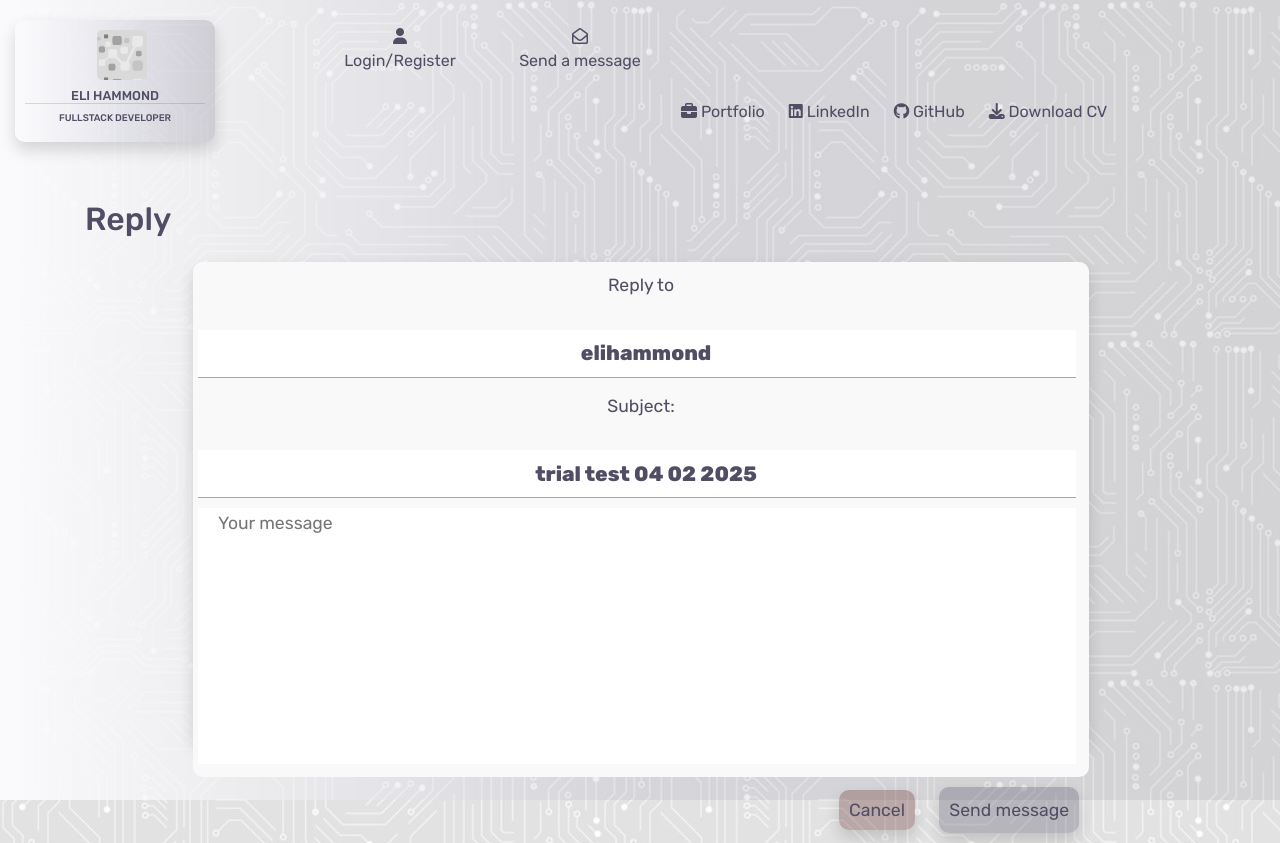
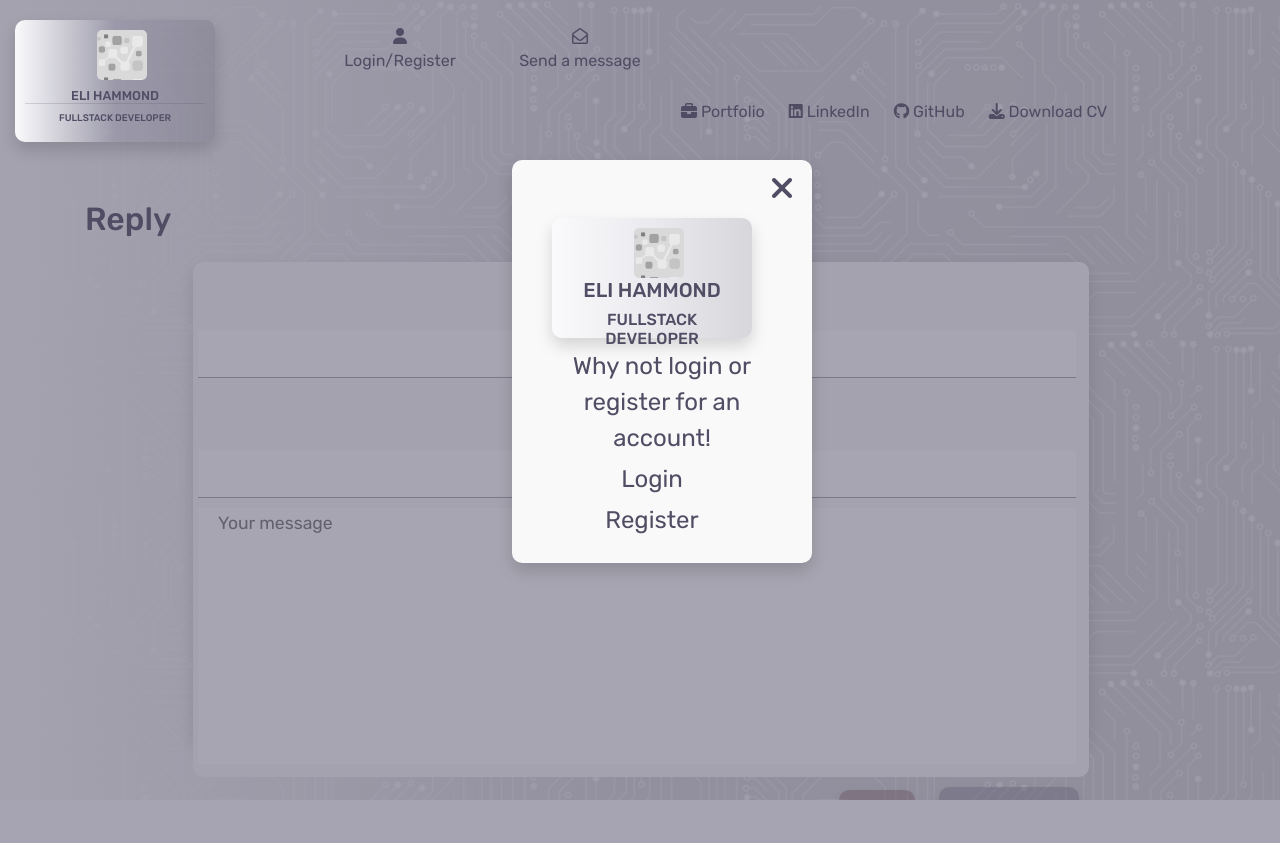
Before and after one commit to e-h-dev/e_hammond, a Django app: page /contacts/reply_message/15 in a window 1280 px wide. After the commit the page ends 800 px from the top, so only its background shows below. Run offline with Django 3.2, Linux system fonts and the light colour scheme; data comes from the database, SQL or seed files in the repository; some libraries are stand-ins or nearby versions.

Commit message:
Create onload login message

```diff
--- a/static/css/base.css
+++ b/static/css/base.css
@@ -11,6 +11,66 @@ header{
     height:200px;
 }
 
+#load-login-message{
+  display:none;
+  background-color: rgba(80, 77, 100, 0.5);
+  position: fixed;
+  z-index: 3;
+  width:100%;
+  height:100%;
+  display: none;
+}
+
+.close-message{
+  color: var(--text-color);
+  position: relative;
+  left:120px;
+  top:-15px;
+  font-family: var(--main-font);
+  font-size: 2rem;
+  font-weight: 600;
+  cursor: pointer;
+}
+
+.mini-logo{
+  position: relative;
+  left:20px;
+  height: 120px;
+  width: 200px;
+  border-radius: 10px;
+  position: relative;
+  top: -10px;
+  z-index: 9999999999;
+  font-family: var(--main-font);
+  color: rgb(80, 77, 100);
+  padding: 10px;
+  text-transform: uppercase;
+  background-image: linear-gradient(to right, #fafafc, rgba(103, 102, 146, 0.1), rgba(80, 77, 100, 0.2));
+}
+
+.login-on-load{
+  background-color: #f9f9f9;
+  width:300px;
+  position: relative;
+  color: var(--text-color);
+  font-family: var(--main-font);
+  text-align: center;
+  font-size: 1.5rem;
+  z-index: 4;
+  left:40%;
+  top:20%;
+  border-radius: 10px;
+  padding:20px;
+}
+
+.load-btn{
+  width:150px;
+  margin:5px;
+  color:var(--text-color);
+  text-align: center;
+  position: relative;
+  left:40px;
+}
 
 .logo-logo{
   background-image: url("/media/small-logo.png");
@@ -1197,6 +1257,13 @@ p input:active{
     height: fit-content;
   }
 
+  .login-on-load{
+    width:280px;
+    font-size: 1.2rem;
+    left:15%;
+  }
+
+
   .mobile-nav-toggle,
   .mobile-nav-toggle-close{
     color:var(--text-color);
--- a/templates/base.html
+++ b/templates/base.html
@@ -28,6 +28,34 @@
 </head>
 <body>
     <div class="opaque"></div>
+    {% block can_remove %}
+   {% if not request.user.is_authenticated %}
+   <div id="load-login-message">
+        <div class="login-on-load shadow">
+            <div class="close-message">
+                <i class="fa-solid fa-xmark"></i>
+            </div>
+            <div class="shadow mini-logo">
+                <div class="logo-logo"></div>
+                <h5>Eli Hammond</h5>
+                <h6>Fullstack Developer</h6>
+            </div>
+            Why not login or register for an account!
+            <a href="{% url 'sign_in' %}">
+                <div class="mini-login load-btn">
+                    Login
+                </div>
+            </a>
+            <a href="{% url 'sign_up' %}">
+                <div class="mini-login load-btn">
+                    Register
+                </div>
+            </a>
+        </div>
+   </div>
+   {% endif %}
+   {% endblock %}
+
     <header>
         <nav>
             <div class="container-fluid">
@@ -121,6 +149,20 @@
 
     {% block postloadjs %}
     <script>
+        function onLoad(){
+            setTimeout(onLoadLoginRequest, 3500);
+            function onLoadLoginRequest(){
+            document.getElementById('load-login-message').style.display = 'block'
+            }
+        }
+
+        document.addEventListener("DOMContentLoaded", onLoad);
+
+        $('.close-message').click(function(){
+            $('#load-login-message').css('display', 'none')
+        });
+
+
         function noUser(){
             alert (
                 'Sorry you must be loged in to send a message'
```
